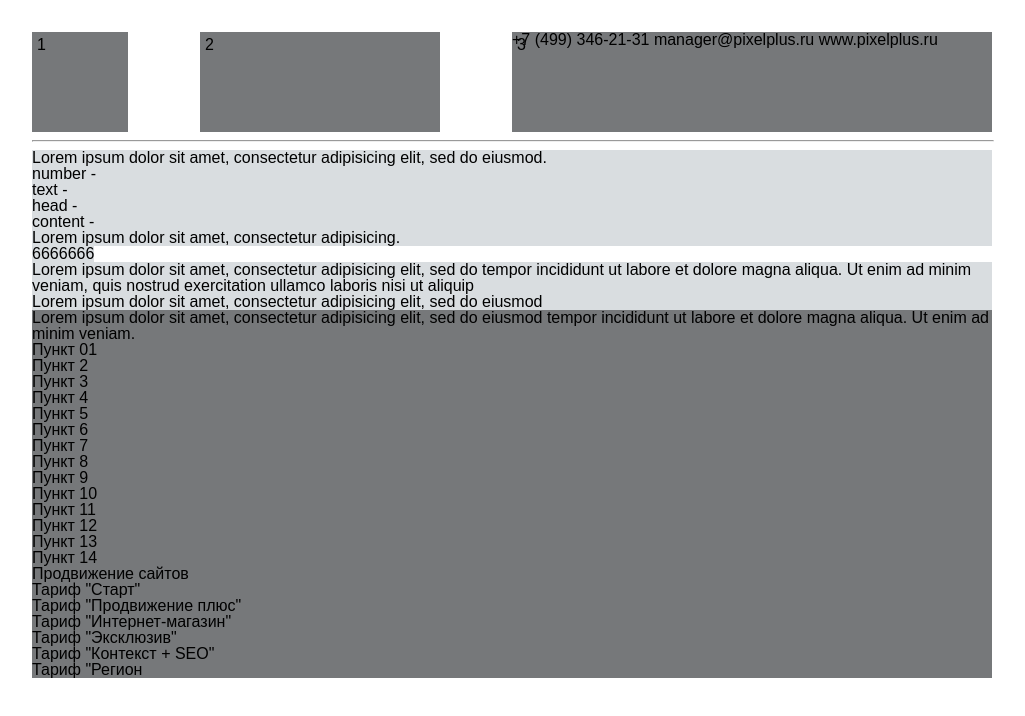
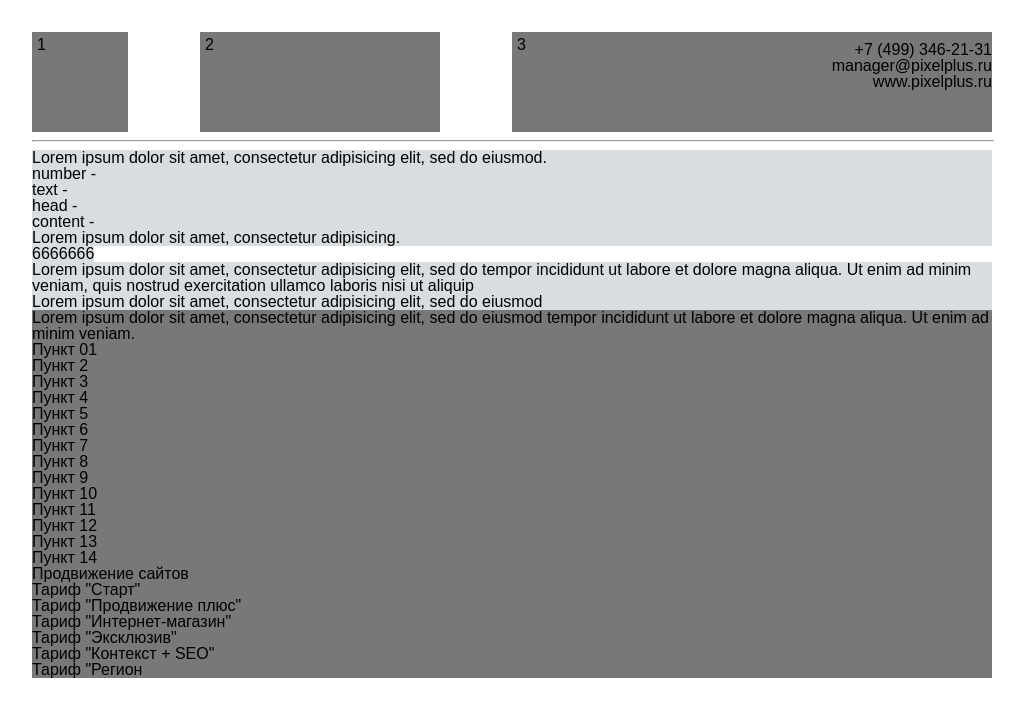
Before and after one commit to GregoryManov/Layout-1, a plain HTML site: page index.html in a window 1280 px wide. Shown: the whole page, without its empty margins (128-1153 px from the left). Drawn offline with Linux system fonts and the light colour scheme.

Commit message:
padding block 3

```diff
--- a/css/master.css
+++ b/css/master.css
@@ -47,7 +47,15 @@
 
 .block3 {
 	width: 50%;
+	text-align: right;
 }
+
+.block3 p {
+	padding-top: 10px;
+	padding-bottom: 10px;
+	padding-left: 10px;
+}
+
 .block1::after{
 	position: absolute;
 	left: 5px;
--- a/index.html
+++ b/index.html
@@ -15,8 +15,8 @@
 			<div class="block1 grey"></div>
 			<div class="block2 grey"></div>
 			<div class="block3 grey">
-				<p>+7 (499) 346-21-31
-				manager@pixelplus.ru
+				<p>+7 (499) 346-21-31<br />
+				manager@pixelplus.ru<br />
 				www.pixelplus.ru</p>
 			</div>
 		</div>
```
